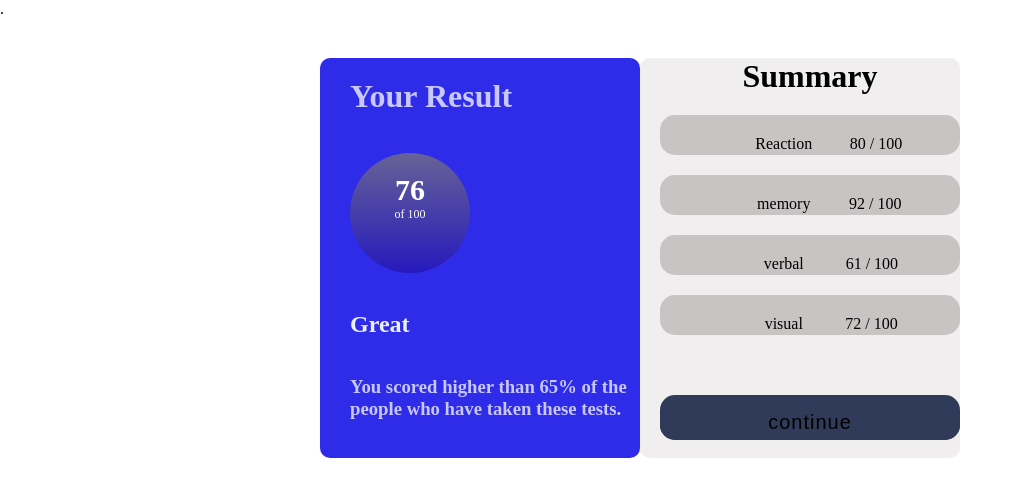
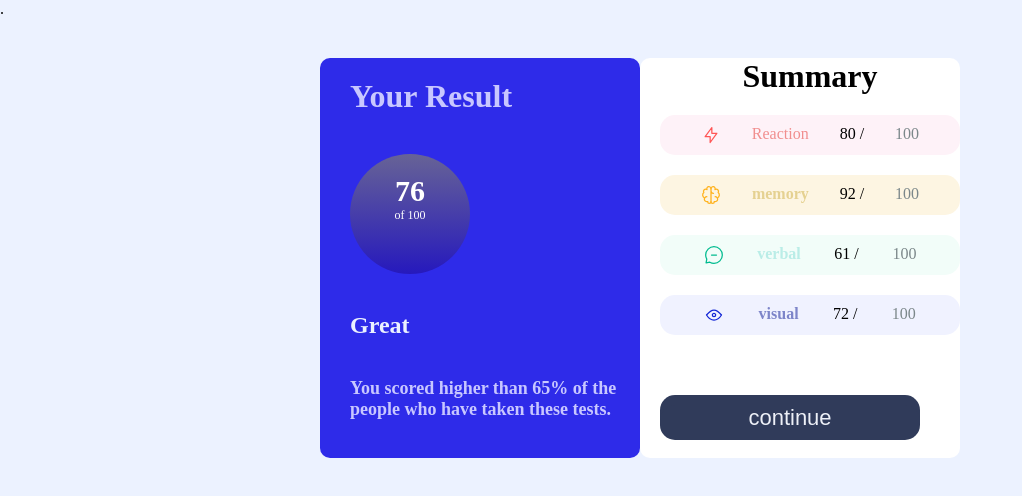
Before and after one commit to Njuguna-Peter-njoroge/Results-summary-component, a plain HTML site: page index.html in a window 1280 px wide. Shown: the whole page, without its empty margins (0-1022 px from the left). Drawn offline with Linux system fonts and the light colour scheme.

Commit message:
updated html and css

```diff
--- a/index.html
+++ b/index.html
@@ -28,31 +28,31 @@
   <div class="right">
     <h1>  Summary</h1>
    <div class="response">
-      <div class="reaction">
+      <div class="reaction-1">
         <img src="./assets/images/icon-reaction.svg" alt="reaction">
       <p>  Reaction</p>
-      <span>  80 / 100</span>
+      <span>  80 /</span><span class="span-2">100</span>
+
     </div>
 
-    <div class="reaction">
+    <div class="reaction-2">
       <img src="./assets/images/icon-memory.svg" alt="reaction">
       <p>  memory</p>
-      <span>92 / 100</span>
+      <span>92 / </span><span class="span-2">100</span>
     </div>
 
-    <div class="reaction">
+    <div class="reaction-3">
       <img src="./assets/images/icon-verbal.svg" alt="reaction">
       <p>  verbal</p>
-      <span>61 / 100</span>
+      <span>61 / </span><span class="span-2">100</span>
+     </div>
+    <div class="reaction-4">
+        <img src="./assets/images/icon-visual.svg" alt="reaction">
+      <p>  visual</p>
+      <span> 72 / </span><span class="span-2">100</span>
     </div>
 
-    <div class="reaction">
-        <img src="./assets/images/icon-visual.svg" alt="reaction">
-      <p>  visual</p>
-      <span> 72 / 100</span>
-    </div>
-
-      <div class="button">
+      <div class="button" class="span-2">
       <button>continue</button>
     </div>
     </div>
--- a/style.css
+++ b/style.css
@@ -28,7 +28,7 @@
 }
 
 body{
-   background: white;
+   background: rgba(236,242,255,255);
 }
 .main-container{
     display:flex;
@@ -55,7 +55,8 @@ body{
 .percent{
     color: white;
     border-radius: 100%;
-  background-image: linear-gradient(to bottom, #676396, #2619BD);    text-align: center;
+  background-image: linear-gradient(to bottom, #676396, #2619BD);
+     text-align: center;
  width: 120px;
  height: 120px;
     padding: 20px;
@@ -77,6 +78,7 @@ color: var(--Pale-blue);
 }
 .left h3{
     color: var(--Lightlavender);
+    font-size: 18px;
 }
 
 .right{
@@ -86,14 +88,14 @@ color: var(--Pale-blue);
     height: 400px;
      border-radius: 10px;
      text-align: center;
-     background:#f0eeee;
+     background:rgb(255, 255, 255);
      padding-left: 20px;
 
 
 }
 
 .response{
-  height: 40px;
+  height: 60px;
 
 
 
@@ -101,45 +103,75 @@ color: var(--Pale-blue);
 
 }
 
-.reaction{
-background:rgb(201, 196, 196);
+.reaction-1{
+background: rgba(254,242,248,255);
  height: 40px;
   width: 300px;
  margin: 20px 0;
- padding: 20px;
+ padding: 10px;
+  display: flex;
+ justify-content: space-evenly;
      border-radius: 15px;
 }
-.reaction{
-background: var(--Dark-gray-blue);
+
+.reaction-1 p{
+  color: #f18e8e;
+}
+.reaction-2{
+background: hsl(41, 88%, 94%);
  height: 40px;
   width: 300px;
+   padding: 10px;
  margin: 20px 0;
  display: flex;
  justify-content: space-evenly;
      border-radius: 15px;
 }
 
-.reaction{
-background: var(--Dark-gray-blue);
+.reaction-2 p{
+
+  color: rgba(229,209,145,255);
+  font-weight: 700;
+}
+.reaction-3{
+background: rgba(242,253,249,255);
  height: 40px;
   width: 300px;
  margin: 20px 0;
+  display: flex;
+     padding: 10px;
+ justify-content: space-evenly;
+     border-radius: 15px;
+}
+
+.reaction-3 p{
+  color:rgba(186,237,231,255);
+  font-weight: 700;
+}
+.reaction-4{
+
+background:hsl(231, 100%, 97%);
+ height: 40px;
+  width: 300px;
+ margin: 20px 0;
+    padding: 10px;
+  display: flex;
+ justify-content: space-evenly;
      border-radius: 15px;
 }
 
 
-.reaction{
-background:rgb(201, 196, 196);
- height: 40px;
-  width: 300px;
- margin: 20px 0;
-     border-radius: 15px;
+.reaction-4 p{
+  color:  rgba(125,133,201,255);
+  font-weight: 700;
 }
-
+.span-2{
+  color: hsl(191, 6%, 51%);
+}
 .button{
 background:var(--Dark-gray-blue);
- /* height: 40px;
-  width: 260px; */
+ height: 40px;
+  width: 260px;
   padding-top: 10px;
  margin: 20px 0;
    border-radius: 15px;
@@ -148,11 +180,31 @@ margin-top: 60px;
 }
 
 button{
+  color: hsl(224, 41%, 95%);
     background-color: inherit;
     border: none;
       border-radius: 15px;
       width: 100%;
       height: 35px;
-      font-size: 20px;
-      letter-spacing: 1px;
+      font-size: 22px;
+      text-align: center;
+      padding-bottom: 10px;
 }
+
+@media screen and{(max-witdth:780px)} {
+
+  .main-container{
+    width: 100%;
+    display: grid;
+  }
+  .left{
+    width: 100%;
+  }
+  .right{
+    width: 100%;
+  }
+  .right{
+width: 100%;
+height: 100%;
+  }
+}
```
Also changed, not shown: 1 other file.
